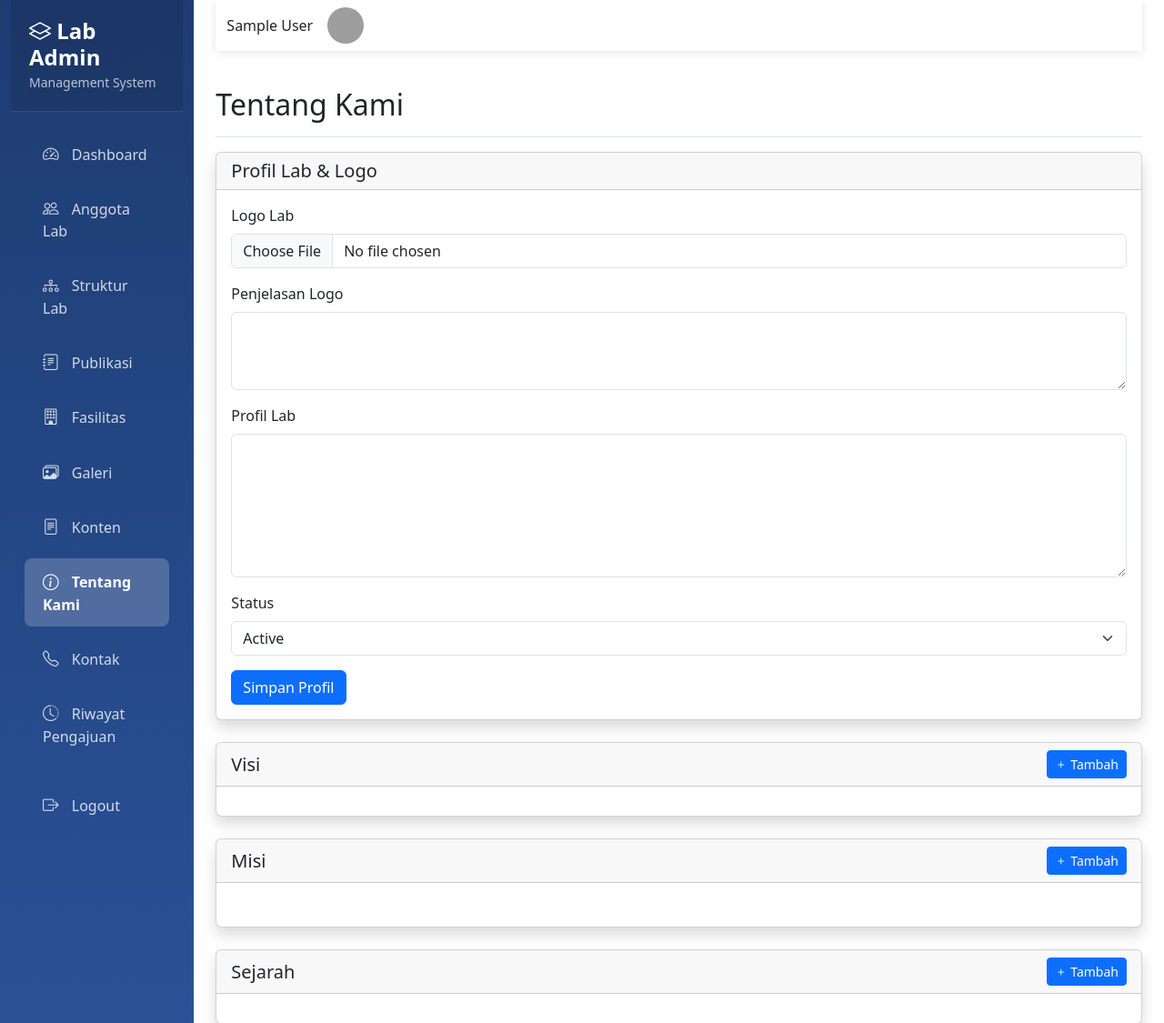
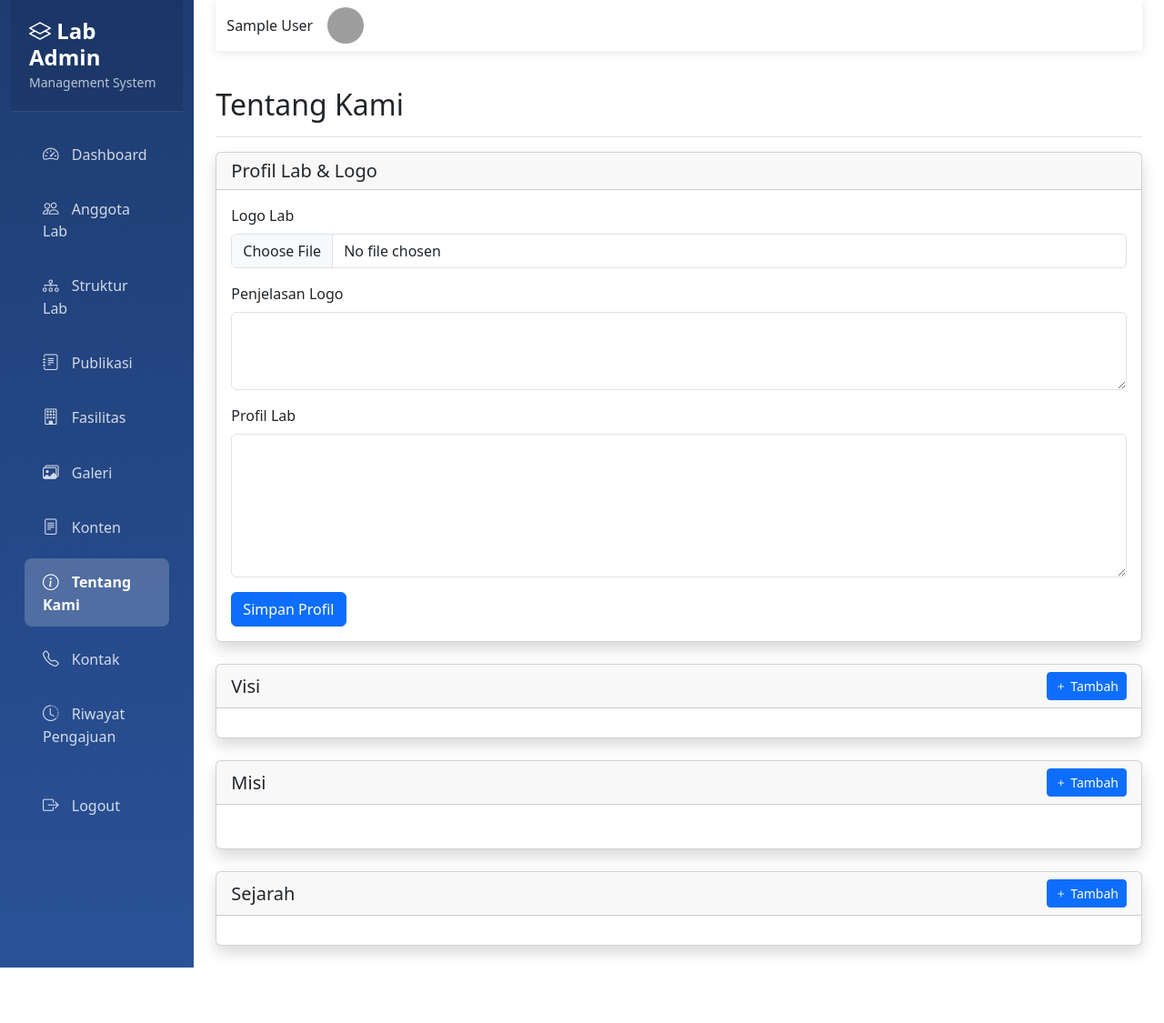
Before and after one commit to pembunuhGila/PBL, a PHP site: page /user/admin/tentang.php in a window 1280 px wide. Shown: the top 1125 px of the page at 91% size. After the commit the page ends 1064 px from the top, so only its background shows below. Run offline with PHP 8.4, Linux system fonts and the light colour scheme; the visitor is signed in with stand-in values (Sample User, id 1); data that the repository does not hold is empty; some libraries are stand-ins or nearby versions; grey boxes are pictures that could not be loaded.

Commit message:
status admin langsung aktif

```diff
--- a/user/admin/tentang.php
+++ b/user/admin/tentang.php
@@ -19,7 +19,7 @@ if ($_SERVER['REQUEST_METHOD'] == 'POST') {
         if ($action == 'profil') {
             $profil_lab = $_POST['profil_lab'];
             $penjelasan_logo = $_POST['penjelasan_logo'];
-            $status = $_POST['status'];
+            $status = 'active';
 
             $logo_lab = null;
             if (isset($_FILES['logo_lab']) && $_FILES['logo_lab']['error'] == 0) {
@@ -67,7 +67,7 @@ if ($_SERVER['REQUEST_METHOD'] == 'POST') {
         elseif ($action == 'add_visi') {
             // INSERT Visi
             $stmt = $pdo->prepare("INSERT INTO visi (isi_visi, status, id_user) VALUES (?, ?, ?)");
-            $stmt->execute([$_POST['isi_visi'], $_POST['status'], $_SESSION['id_user']]);
+            $stmt->execute([$_POST['isi_visi'], 'active', $_SESSION['id_user']]);
 
             $new_id = $pdo->lastInsertId();
 
@@ -81,7 +81,7 @@ if ($_SERVER['REQUEST_METHOD'] == 'POST') {
         elseif ($action == 'add_misi') {
             // INSERT Misi
             $stmt = $pdo->prepare("INSERT INTO misi (isi_misi, urutan, status, id_user) VALUES (?, ?, ?, ?)");
-            $stmt->execute([$_POST['isi_misi'], $_POST['urutan'], $_POST['status'], $_SESSION['id_user']]);
+            $stmt->execute([$_POST['isi_misi'], $_POST['urutan'], 'active' , $_SESSION['id_user']]);
 
             $new_id = $pdo->lastInsertId();
 
@@ -95,7 +95,7 @@ if ($_SERVER['REQUEST_METHOD'] == 'POST') {
         elseif ($action == 'add_sejarah') {
             // INSERT Sejarah
             $stmt = $pdo->prepare("INSERT INTO sejarah (tahun, judul, deskripsi, urutan, status, id_user) VALUES (?, ?, ?, ?, ?, ?)");
-            $stmt->execute([$_POST['tahun'], $_POST['judul'], $_POST['deskripsi'], $_POST['urutan'], $_POST['status'], $_SESSION['id_user']]);
+            $stmt->execute([$_POST['tahun'], $_POST['judul'], $_POST['deskripsi'], $_POST['urutan'], 'active' , $_SESSION['id_user']]);
 
             $new_id = $pdo->lastInsertId();
 
@@ -212,14 +212,6 @@ include "navbar.php";
                 <textarea class="form-control" name="profil_lab" rows="6" required><?php echo $profil['profil_lab'] ?? ''; ?></textarea>
             </div>
 
-            <div class="mb-3">
-                <label class="form-label">Status</label>
-                <select class="form-select" name="status">
-                    <option value="active" <?php echo ($profil['status'] ?? '') == 'active' ? 'selected' : ''; ?>>Active</option>
-                    <option value="pending" <?php echo ($profil['status'] ?? '') == 'pending' ? 'selected' : ''; ?>>Pending</option>
-                </select>
-            </div>
-
             <button type="submit" class="btn btn-primary">Simpan Profil</button>
         </form>
     </div>
@@ -304,13 +296,6 @@ include "navbar.php";
                         <label>Isi Visi *</label>
                         <textarea class="form-control" name="isi_visi" rows="3" required></textarea>
                     </div>
-                    <div class="mb-3">
-                        <label>Status</label>
-                        <select class="form-select" name="status">
-                            <option value="active">Active</option>
-                            <option value="pending">Pending</option>
-                        </select>
-                    </div>
                 </div>
                 <div class="modal-footer">
                     <button type="button" class="btn btn-secondary" data-bs-dismiss="modal">Batal</button>
@@ -339,13 +324,6 @@ include "navbar.php";
                     <div class="mb-3">
                         <label>Urutan</label>
                         <input type="number" class="form-control" name="urutan" value="<?php echo count($misi_list) + 1; ?>" min="1">
-                    </div>
-                    <div class="mb-3">
-                        <label>Status</label>
-                        <select class="form-select" name="status">
-                            <option value="active">Active</option>
-                            <option value="pending">Pending</option>
-                        </select>
                     </div>
                 </div>
                 <div class="modal-footer">
@@ -384,13 +362,6 @@ include "navbar.php";
                         <label>Urutan</label>
                         <input type="number" class="form-control" name="urutan" value="1" min="1">
                     </div>
-                    <div class="mb-3">
-                        <label>Status</label>
-                        <select class="form-select" name="status">
-                            <option value="active">Active</option>
-                            <option value="pending">Pending</option>
-                        </select>
-                    </div>
                 </div>
                 <div class="modal-footer">
                     <button type="button" class="btn btn-secondary" data-bs-dismiss="modal">Batal</button>
```
Also changed, not shown: user/admin/fasilitas.php (+1 -10 lines), user/admin/galeri.php (+1 -10 lines), user/admin/kontak.php (+1 -9 lines), user/admin/konten.php (+1 -10 lines), user/admin/publikasi.php (+1 -11 lines), user/admin/struktur.php (+1 -11 lines).
